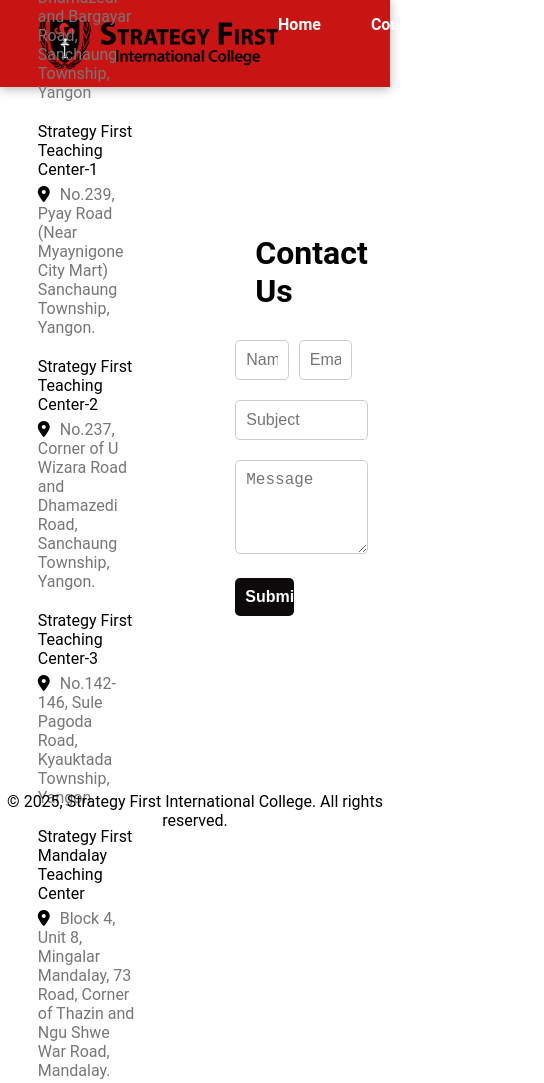
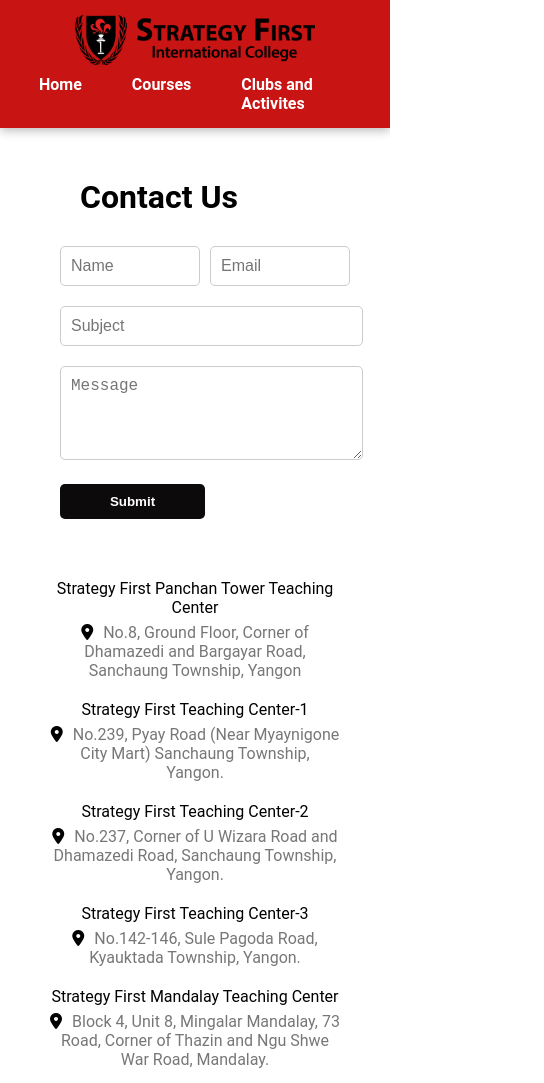
Before and after one commit to SFU-IT-Club/Emerald1_1, a plain HTML site: page contact_us.html in a window 390 px wide. Shown: the top 1083 px of the page, 544 px wide, since content can reach past the window. Drawn offline with Linux system fonts and the light colour scheme.

Commit message:
add contact form

```diff
--- a/contact_us.html
+++ b/contact_us.html
@@ -5,14 +5,15 @@
     <meta charset="UTF-8">
     <meta name="viewport" content="width=device-width, initial-scale=1.0">
     <link rel="stylesheet" href="style.css">
-    <title>Contact Us - Your Standing Desks</title>
+    <title>Contact Us - Strategy First</title>
     <link rel="stylesheet" href="https://cdnjs.cloudflare.com/ajax/libs/font-awesome/6.7.2/css/all.min.css" integrity="sha512-Evv84Mr4kqVGRNSgIGL/F/aIDqQb7xQ2vcrdIwxfjThSH8CSR7PBEakCr51Ck+w+/U6swU2Im1vVX0SVk9ABhg==" crossorigin="anonymous" referrerpolicy="no-referrer" />
+    <script src="https://cdn.emailjs.com/dist/email.min.js"></script>
 </head>
 
 <body>
     <!-- Navigation Bar (reuse from home page) -->
-    <nav>
-        <div class="navbar">
+    <nav class="c-nav-container">
+        <div class="c-navbar">
             <img src="images/logo-mobile.png">
             <ul>
                 <li><a href="index.html">Home</a></li>
@@ -50,7 +51,7 @@
         <div class="contact-form">
             <h1>Contact Us</h1>
 
-            <form action="submit_form.php" method="post">
+            <form id="contactus">
                 <div class="form-first-row">
                     <input type="text" name="name" placeholder="Name" required>
                     <input type="email" name="email" placeholder="Email" required>
@@ -61,7 +62,7 @@
                 <div>
                     <textarea name="message" placeholder="Message" rows="4" required></textarea>
                 </div>
-                <input type="submit" value="Submit">
+                <button type="submit">Submit</button>
             </form>
         </div>
     </div>
@@ -70,6 +71,8 @@
     <footer>
         <p>&copy; 2025, Strategy First International College. All rights reserved.</p>
     </footer>
+
+    <script src="./main.js"></script>
 </body>
 
 </html>
--- /dev/null
+++ b/main.js
@@ -0,0 +1,15 @@
+emailjs.init("j-3NRaQF0yjNoCcsk");
+
+document.getElementById("contactus").addEventListener("submit", function (e) {
+    e.preventDefault();
+
+    emailjs.sendForm("service_57aj46r", "template_4d9y3kh", this).then(
+        function () {
+            alert("Message sent successfully!");
+            document.getElementById("contactus").reset();
+        },
+        function (error) {
+            alert("Failed to send message. Error: " + JSON.stringify(error));
+        }
+    );
+});
--- a/style.css
+++ b/style.css
@@ -14,7 +14,7 @@
     font-family: 'Roboto', sans-serif;
 }
 
-nav{
+.c-nav-container{
     background-color: var(--primary);
     padding: 15px 0;
     display: flex;
@@ -22,28 +22,34 @@
     box-shadow: 0 2px 10px rgba(0,0,0,0.3);
 }
 
-.navbar{
+.c-navbar{
     width: 80%;
     display: flex;
     justify-content: space-between;
     align-items: center;
 }
 
-.navbar img{
+.c-navbar img{
     width: auto;
     height: 50px;
 }
 
-.navbar ul{
+.c-navbar ul{
     list-style-type: none;
     display: flex;
     gap: 50px;
 }
 
-.navbar a{
+.c-navbar a{
     text-decoration: none;
     color: white;
     font-weight: 600;
+    padding-bottom: 5px;
+}
+
+.c-navbar a:hover{
+    color: black;
+    border-bottom: 2px solid black;
 }
 
 header{
@@ -86,7 +92,7 @@
 
 /* contact us page */
 .contact-us-container{
-    height: 80vh;
+    min-height: 80vh;
     display: flex;
     justify-content: center;
     align-items: center;
@@ -103,6 +109,7 @@
 .contact-form{
     width: 30%;
     margin-left: 20px;
+    order: 0;
 }
 
 .contact-form h1{
@@ -135,10 +142,10 @@
 }
 
 .contact-form input:focus, .contact-form textarea:focus{
-    border: 1px solid var(--secondary);
+    border: 2px solid var(--secondary);
 }
 
-.contact-form input[type="submit"]{
+.contact-form button{
     width: 50%;
     padding: 10px;
     border: none;
@@ -165,7 +172,33 @@
     padding: 10px 0;
 }
 
-
+@media(max-width:1000px){
+    .c-navbar{
+        flex-direction: column;
+        align-items: center;
+    }
+    .c-navbar ul{
+        margin-top: 10px;
+    }
+    .contact-us-container{
+        flex-direction: column;
+        padding: 50px;
+    }
+    .contact-about{
+        width: 100%;
+        text-align: center;
+        height: fit-content;
+        margin-right: 0px;
+    }
+    .contact-form{
+        width: 100%;
+        height: fit-content;
+        order: -1;
+    }
+    .contact-form input, .contact-form textarea{
+        width: 97%;
+    }
+}
 
 
 
```
